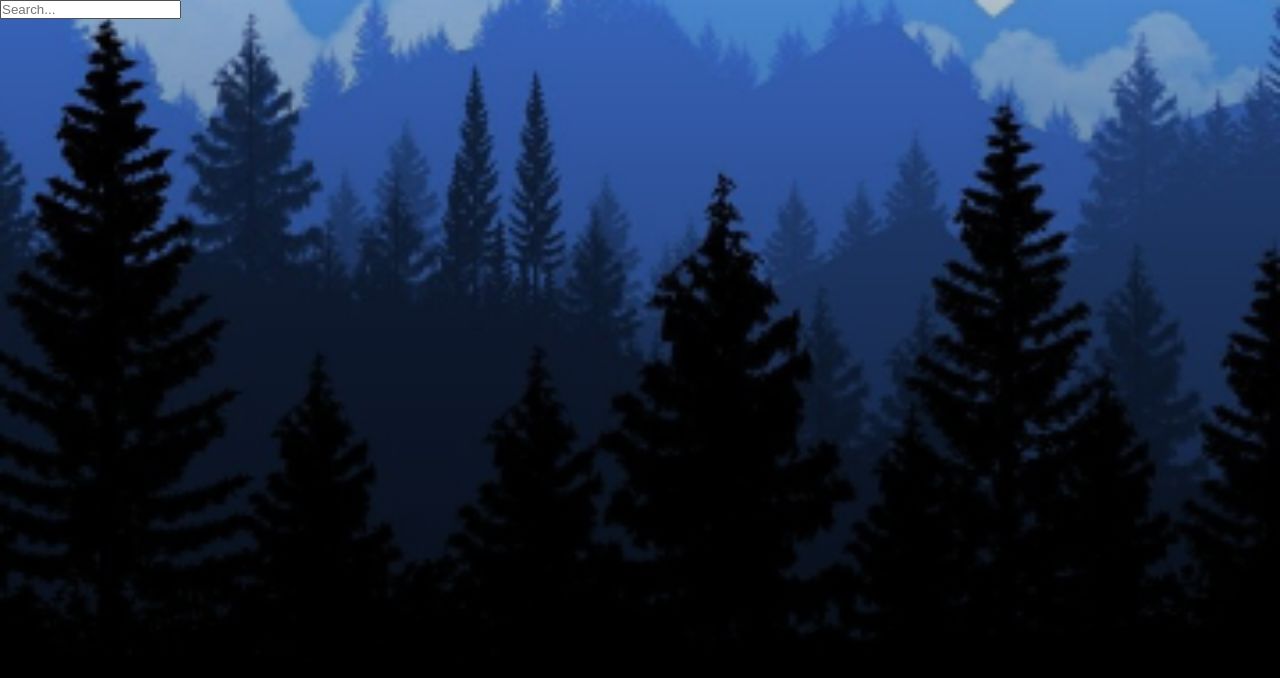
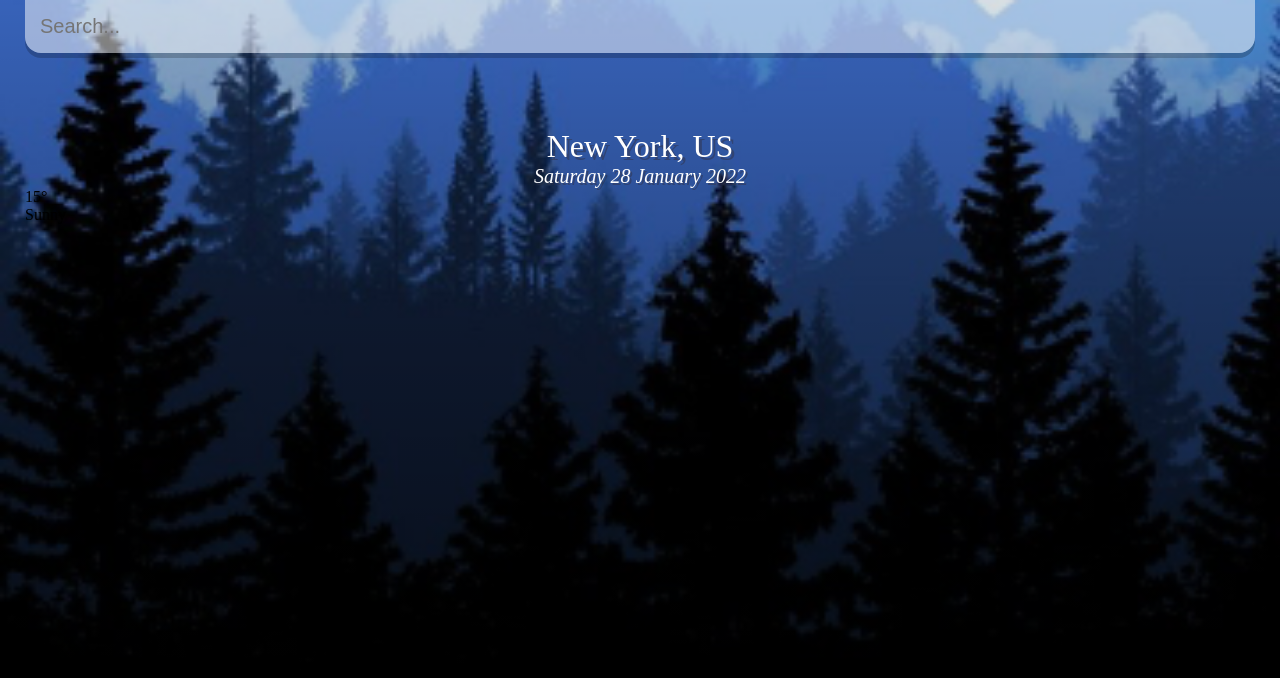
Before and after one commit to josecossi89/Weather-App, a React (Create React App) app in the folder weather-react/: page / in a window 1280 px wide. Shown: the top 678 px of the page. Built offline with nearby package versions, Linux system fonts and the light colour scheme.

Commit message:
cards add

```diff
--- a/weather-react/src/App.js
+++ b/weather-react/src/App.js
@@ -4,11 +4,51 @@ const api = {
   base: "https://openweathermap.org/data/2.5/",
 };
 function App() {
+  const dateBuilder = (d) => {
+    let months = [
+      "January",
+      "February",
+      "March",
+      "April",
+      "May",
+      "June",
+      "July",
+      "August",
+      "September",
+      "October",
+      "November",
+      "December",
+    ];
+    let days = [
+      "Monday",
+      "Tuesday",
+      "Wednesday",
+      "Thursday",
+      "Friday",
+      "Saturday",
+      "Sunday",
+    ];
+    let day = days[d.getDay()];
+    let date = d.getDate();
+    let month = months[d.getMonth()];
+    let year = d.getFullYear();
+
+    return `${day} ${date} ${month} ${year}`;
+  };
+
   return (
     <div className="app ">
       <main>
         <div class="search-box">
           <input type="text" className="search-bar" placeholder="Search..." />
+        </div>
+        <div class="location-box">
+          <div class="location">New York, US</div>
+          <div class="date">{dateBuilder(new Date())}</div>
+        </div>
+        <div class="weather-box">
+          <div class="temp">15°</div>
+          <div class="weather">Sunny</div>
         </div>
       </main>
     </div>
--- a/weather-react/src/index.css
+++ b/weather-react/src/index.css
@@ -26,4 +26,48 @@ main {
     rgba(0, 0, 0, 0.2),
     rgba(0, 0, 0, 0.75)
   );
+  padding: 25px;
 }
+
+.search-box {
+  width: 100%;
+  margin: 0 0 75px;
+}
+
+.search-box .search-bar {
+  display: block;
+  width: 100%;
+  padding: 15px;
+  appearance: none;
+  background: none;
+  border: none;
+  outline: none;
+  background-color: rgba(255, 255, 255, 0.5);
+  border-radius: 0px 0px 16px 16px;
+  margin-top: -25px;
+  box-shadow: 0px 5px rgba(0, 0, 0, 0.2);
+  color: #313131;
+  font-size: 20px;
+  transition: 0.4s ease;
+}
+
+.search-box .search-bar:hover {
+  background-color: rgba(255, 255, 255, 0.75);
+}
+
+.location-box .location {
+  color: #fff;
+  font-size: 32px;
+  font-weight: 500;
+  text-align: center;
+  text-shadow: 3px 3px rgba(50, 50, 70, 0.5);
+}
+
+.location-box .date {
+  color: #fff;
+  font-size: 20px;
+  font-weight: 300;
+  font-style: italic;
+  text-align: center;
+  text-shadow: 2px 2px rgba(50, 50, 70, 0.5);
+}
```
